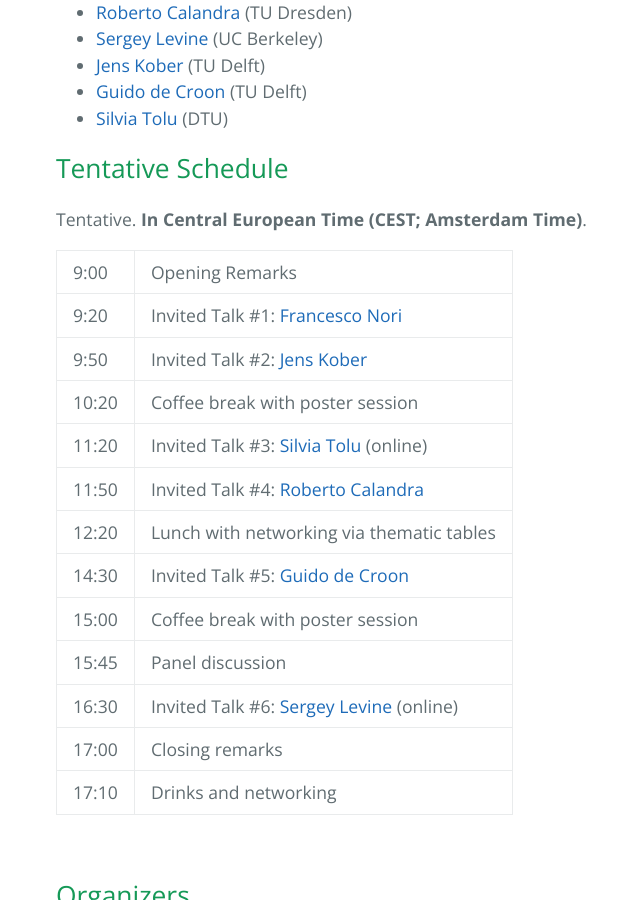
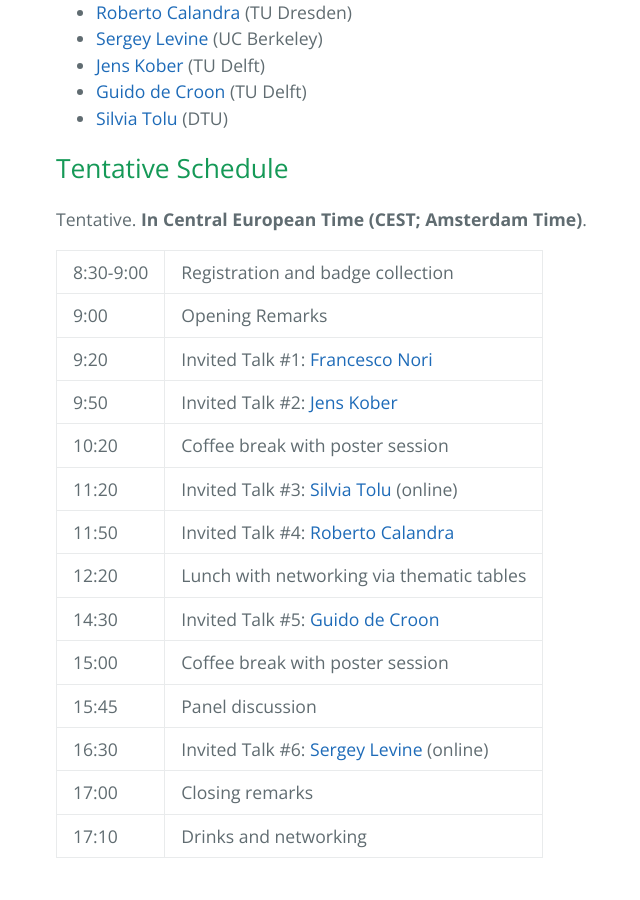
Before and after one commit to airlab-tilburg/ai4robotics-workshop, a Jekyll site: the page built from index.md, in a window 1280 px wide and 900 px high, scrolled down 1666 px. Shown: the whole window, without its empty margins (168-808 px from the left). Built offline with Jekyll 4.4.1, drawn with Linux system fonts in a browser that asks for light colours.

Commit message:
schedule

```diff
--- a/index.md
+++ b/index.md
@@ -49,6 +49,7 @@ Everybody is encouraged to submit and present a poster. Topics of interest inclu
 
 Tentative. **In Central European Time (CEST; Amsterdam Time)**.
 
+| 8:30-9:00  | Registration and badge collection  |
 | 9:00  | Opening Remarks  |
 | 9:20 | Invited Talk #1: [Francesco Nori](https://scholar.google.com/citations?user=t3l8q6gAAAAJ)  |
 | 9:50 | Invited Talk #2: [Jens Kober](http://www.jenskober.de)  |
```
